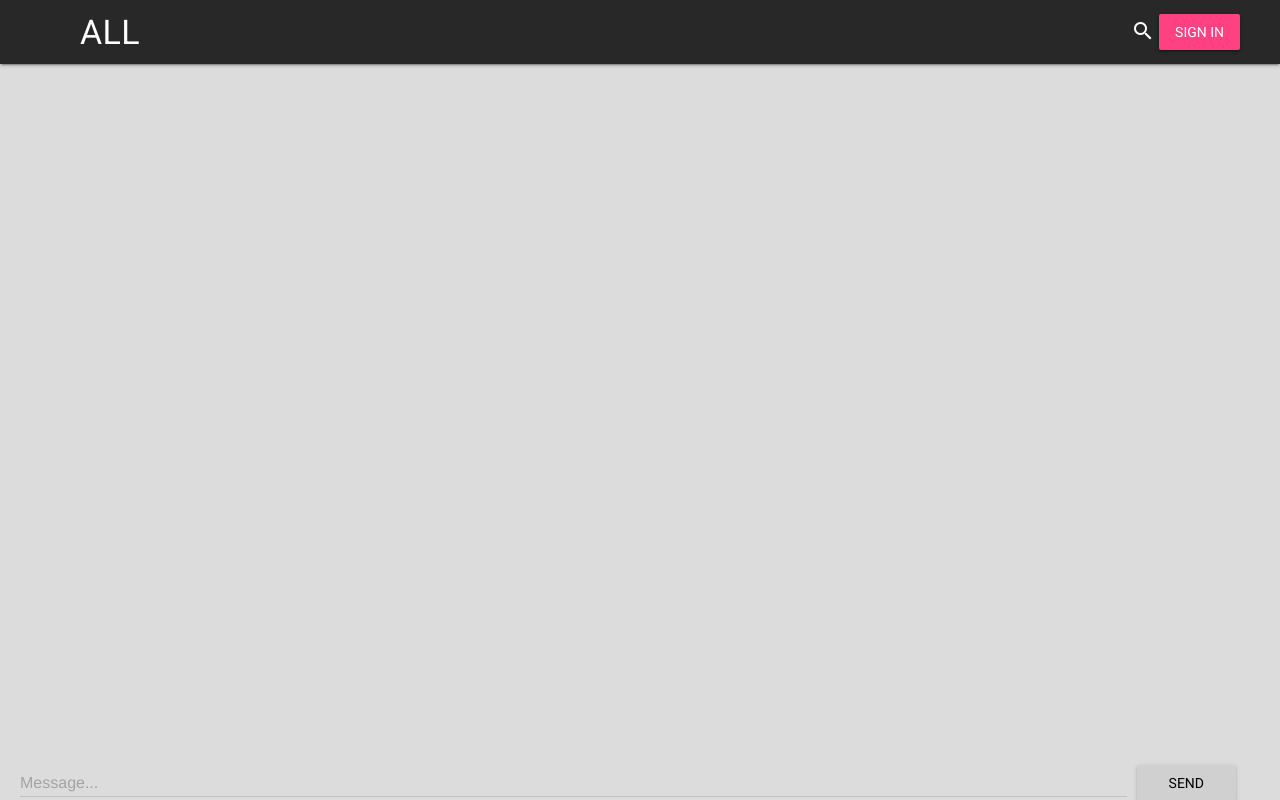
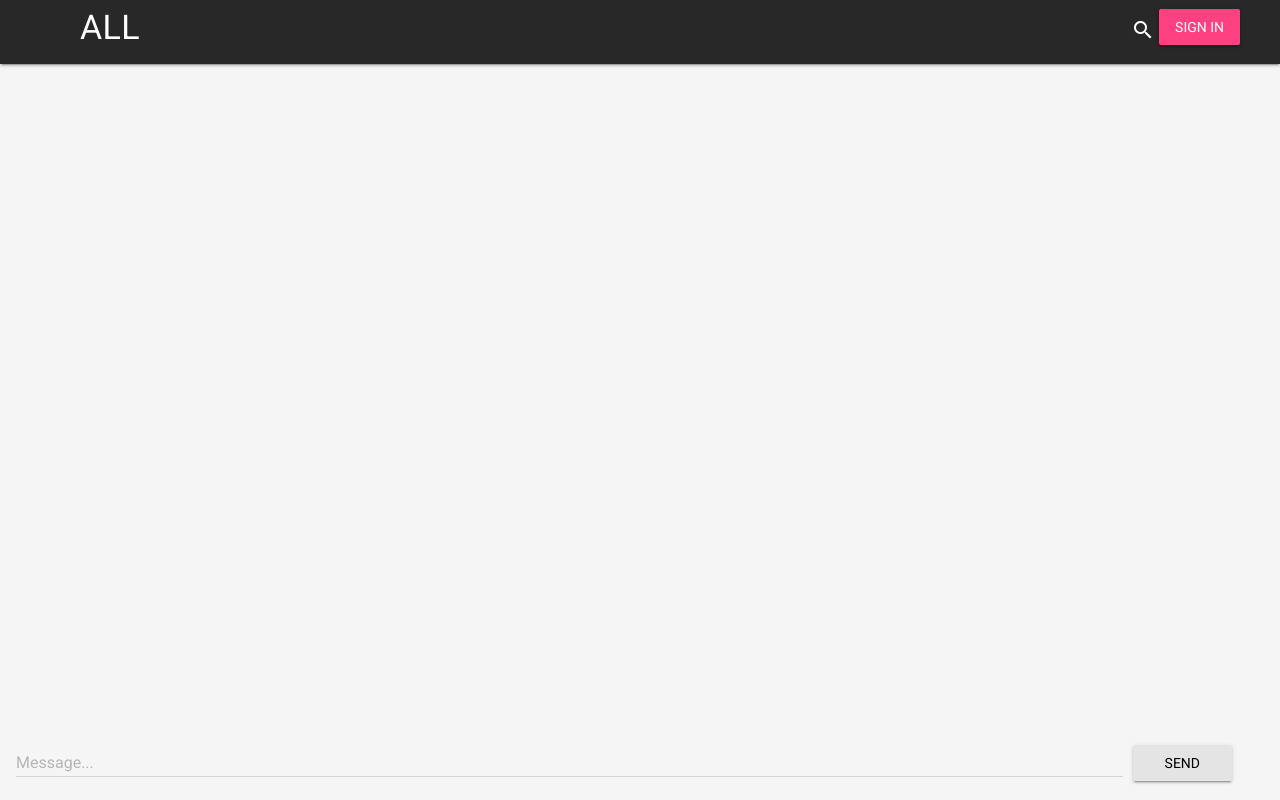
Before and after one commit to tzhang995/SnooChatWeb, a Node server app: page / in a window 1280 px wide. Run offline with Node 20, Linux system fonts and the light colour scheme; some libraries are stand-ins or nearby versions.

Commit message:
CSS GALORE

```diff
--- a/public/css/styles.css
+++ b/public/css/styles.css
@@ -1,55 +1,147 @@
+html, body {
+  font-family: 'Roboto', 'Helvetica', sans-serif;
+}
+main, #messages-card {
+  height: 100%;
+  padding-bottom: 0;
+}
+#messages-card-container {
+  height: calc(100% - 150px);
+  padding-bottom: 0;
+}
+#messages-card {
+  margin-top: 15px;
+}
+.mdl-grid {
+  max-width: 1024px;
+  margin: auto;
+}
+.material-icons {
+  font-size: 24px;
+}
+.mdl-layout__header{
+  background-color: #282828;
+}
+.mdl-layout__header-row {
+  padding-bottom: 10px;
+}
+.mdl-card__supporting-text {
+  width: auto;
+  height: 100%;
+  padding-top: 0;
+  padding-bottom: 0;
+  padding-right: 0;
+}
+#messages {
+  overflow-y: auto;
+  margin-bottom: 10px;
+  height: calc(100% - 80px);
+}
+#message-filler {
+  flex-grow: 1;
+}
+.message-container:first-of-type {
+  border-top-width: 0;
+}
+.message-container {
+  display: block;
+  margin-top: 5px;
+  border-top: 1px solid #f3f3f3;
+  padding-top: 5px;
+  opacity: 0;
+  transition: opacity 1s ease-in-out;
+}
+.message-container.visible {
+  opacity: 1;
+}
+.message-container .spacing {
+  display: table-cell;
+  vertical-align: top;
+}
+.message-container .message {
+  display: table-cell;
+  width: calc(100% - 40px);
+  padding: 5px 0 5px 0px;
+  font-size: 20px;
+}
+.message-container .name {
+  display: inline-block;
+  width: 100%;
+  color: #bbb;
+  font-style: italic;
+  font-size: 12px;
+  box-sizing: border-box;
+}
 #message-form {
-  position: fixed;
   display: flex;
   flex-direction: row;
-  bottom: 0px;
-  width: 95%;
-  height: 50px;
-  z-index: 99;
-  padding-left: 20px;
-  padding-right: 20px;
-  background-color: #DCDCDC;
+  width: calc(100% - 48px);
+  float: left;
 }
-#image-form {
-  display: flex;
-  flex-direction: row;
-  width: 48px;
-  float: right;
-}
+
 #message-form .mdl-textfield {
   width: calc(100% - 100px);
 }
-#message-form button, #image-form button {
+#message-form button{
   width: 100px;
   margin: 15px 0 0 10px;
 }
-
-.message-container .message {
-  font-size: 30px;
-  color: black;
+.mdl-card {
+  min-height: 0;
+}
+.mdl-card {
+  background: linear-gradient(white, #f9f9f9);
+  justify-content: space-between;
+}
+#user-container {
+  position: absolute;
+  display: flex;
+  flex-direction: row;
+  top: 22px;
+  width: 100%;
+  right: 0;
+  padding-left: 10px;
+  justify-content: flex-end;
+  padding-right: 10px;
+}
+#user-container #user-pic {
+  top: -3px;
+  position: relative;
+  display: inline-block;
+  background-repeat: no-repeat;
+  width: 40px;
+  height: 40px;
+  background-size: 40px;
+  border-radius: 20px;
+}
+#user-container #user-name {
+  font-size: 16px;
+  line-height: 36px;
+  padding-right: 10px;
+  padding-left: 20px;
 }
 
-#messages {
-  margin: 0;
-  line-height: 1;
-  padding: 10px 20px 45px 20px;
-  margin-bottom: 10px;
+@media screen and (max-width: 610px) {
+  #user-container {
+    top: 72px;
+    background-color: rgb(3,155,229);
+    height: 38px;
+    padding-top: 3px;
+    padding-right: 2px;
+  }
 }
-
-.main_content{
-  width: 100%;
-  padding: 0;
+.mdl-textfield__label:after {
+  background-color: #0288D1;
+}
+.mdl-textfield--floating-label.is-focused .mdl-textfield__label {
+  color: #0288D1;
 }
 
 .googlebadge{
-  width: 140px;
   height: 60px;
+  width: 150px;
 }
 
-.mdl-layout__header{
-  background-color: #282828;
+.mdl-textfield--expandable .mdl-button--icon {
+    top: 20px;
 }
-
-body{
-  background-color: #DCDCDC;
-}
--- a/public/scripts/firebase.js
+++ b/public/scripts/firebase.js
@@ -1,5 +1,5 @@
 'use strict';
-
+var counter = 1;
 function SnooChat() {
 	this.checkSetup();
 
@@ -58,6 +58,8 @@ SnooChat.prototype.displayMessage = function(key, name, text, picUrl, imageUri)
     container.innerHTML = SnooChat.MESSAGE_TEMPLATE;
     div = container.firstChild;
     div.setAttribute('id', key);
+		div.className +=  ' child'+counter;
+		counter++;
     this.messageList.appendChild(div);
   }
   if (picUrl) {
@@ -96,7 +98,6 @@ SnooChat.prototype.saveMessage = function(e) {
       console.error('Error writing new message to Firebase Database', error);
     });
   }
-
 };
 
 SnooChat.resetMaterialTextfield = function(element) {
@@ -115,7 +116,6 @@ SnooChat.prototype.loadMessages = function() {
   }.bind(this);
   this.messagesRef.limitToLast(25).on('child_added', setMessage);
   this.messagesRef.limitToLast(25).on('child_changed', setMessage);
-	scrollToBottom();
 }
 
 SnooChat.prototype.onAuthStateChanged = function(user) {
@@ -145,10 +145,6 @@ SnooChat.prototype.checkSignedInWithMessage = function() {
 	}
 }
 
-function scrollToBottom() {
-	var messages = document.getElementById('messages');
-  messages.scrollTop = messages.scrollHeight;
-}
 
 window.onload = function() {
   window.snooChat = new SnooChat();
--- a/views/chat.ejs
+++ b/views/chat.ejs
@@ -38,7 +38,7 @@
 	<link rel="stylesheet" href="https://fonts.googleapis.com/css?family=Roboto:regular,bold,italic,thin,light,bolditalic,black,medium&amp;lang=en">
 	<link rel="stylesheet" href="css/styles.css">
 </head>
-<body>
+<body id="body">
 	<div class="mdl-layout mdl-js-layout mdl-layout--fixed-header">
 	  <header class="mdl-layout__header">
 	    <div class="mdl-layout__header-row">
@@ -97,16 +97,13 @@
 				<a class="mdl-navigation__link" href='https://play.google.com/store/apps/details?id=tzcorp.snoochat&hl=en&pcampaignid=MKT-Other-global-all-co-prtnr-py-PartBadge-Mar2515-1'><img  class="googlebadge" alt='Get it on Google Play' src='https://play.google.com/intl/en_us/badges/images/generic/en_badge_web_generic.png'/></a>
 	    </nav>
 	  </div>
-	  <main class="mdl-layout__content">
-
-
-	    <div class="page-content"><!-- Your content goes here -->
-				<div class="mdl-card__supporting-text mdl-color-text--grey-600 main_content">
+		<main class="mdl-layout__content mdl-color--grey-100">
+	      <!-- Messages container -->
+      <div class="mdl-card__supporting-text mdl-color-text--grey-600">
         <div id="messages">
           <span id="message-filler"></span>
         </div>
-
-					<form id="message-form" action="#" autocomplete="off">
+        <form id="message-form" action="#">
           <div class="mdl-textfield mdl-js-textfield mdl-textfield--floating-label">
             <input class="mdl-textfield__input" type="text" id="message-input">
             <label class="mdl-textfield__label" for="message">Message...</label>
@@ -115,8 +112,6 @@
             Send
           </button>
         </form>
-
-				</div>
       </div>
 	  </main>
 	</div>
```
Lines whose indentation alone changed are shown as unchanged.
